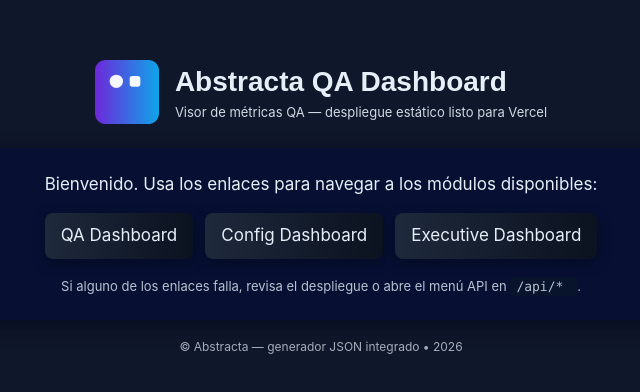
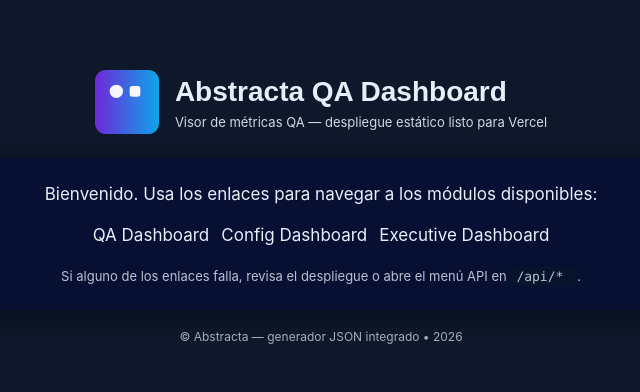
Before and after one commit to jpriosdev/dashboardprueba, a Next.js app: page / in a window 1280 px wide. Shown: the part 192-584 px from the top of the page, without its empty margins (319-959 px from the left). Built offline with nearby package versions, Linux system fonts and the light colour scheme.

Commit message:
chore: use Link modern API and add trailing slashes to index links

```diff
--- a/pages/index.js
+++ b/pages/index.js
@@ -27,9 +27,9 @@ export default function Home() {
         <section style={{background:'#071033',borderRadius:12,padding:24,boxShadow:'0 6px 20px rgba(2,6,23,0.6)'}}>
           <p style={{marginTop:0,marginBottom:16}}>Bienvenido. Usa los enlaces para navegar a los módulos disponibles:</p>
           <nav style={{display:'flex',gap:12,flexWrap:'wrap',justifyContent:'center'}}>
-            <Link href="/qa-dashboard"><a style={linkStyle}>QA Dashboard</a></Link>
-            <Link href="/config-dashboard"><a style={linkStyle}>Config Dashboard</a></Link>
-            <Link href="/qa-dashboard"><a style={linkStyle}>Executive Dashboard</a></Link>
+            <Link href="/qa-dashboard/" className={linkStyle}>QA Dashboard</Link>
+            <Link href="/config-dashboard/" className={linkStyle}>Config Dashboard</Link>
+            <Link href="/qa-dashboard/" className={linkStyle}>Executive Dashboard</Link>
           </nav>
           <p style={{marginTop:18,opacity:0.8,fontSize:13}}>Si alguno de los enlaces falla, revisa el despliegue o abre el menú API en <code style={{background:'#07162b',padding:'2px 6px',borderRadius:4}}> /api/* </code>.</p>
         </section>
--- a/public/index.html
+++ b/public/index.html
@@ -15,9 +15,9 @@
       <h1>Abstracta QA Dashboard</h1>
       <p>Bienvenido — despliegue estático. Usa los enlaces para navegar:</p>
       <p>
-        <a class="btn" href="/qa-dashboard">QA Dashboard</a>
-        <a class="btn" href="/config-dashboard">Config Dashboard</a>
-        <a class="btn" href="/qa-dashboard">Executive Dashboard</a>
+        <a class="btn" href="/qa-dashboard/">QA Dashboard</a>
+        <a class="btn" href="/config-dashboard/">Config Dashboard</a>
+        <a class="btn" href="/qa-dashboard/">Executive Dashboard</a>
       </p>
       <p style="opacity:.8;font-size:13px;margin-top:12px">© Abstracta • {new Date().getFullYear()}</p>
     </div>
```
